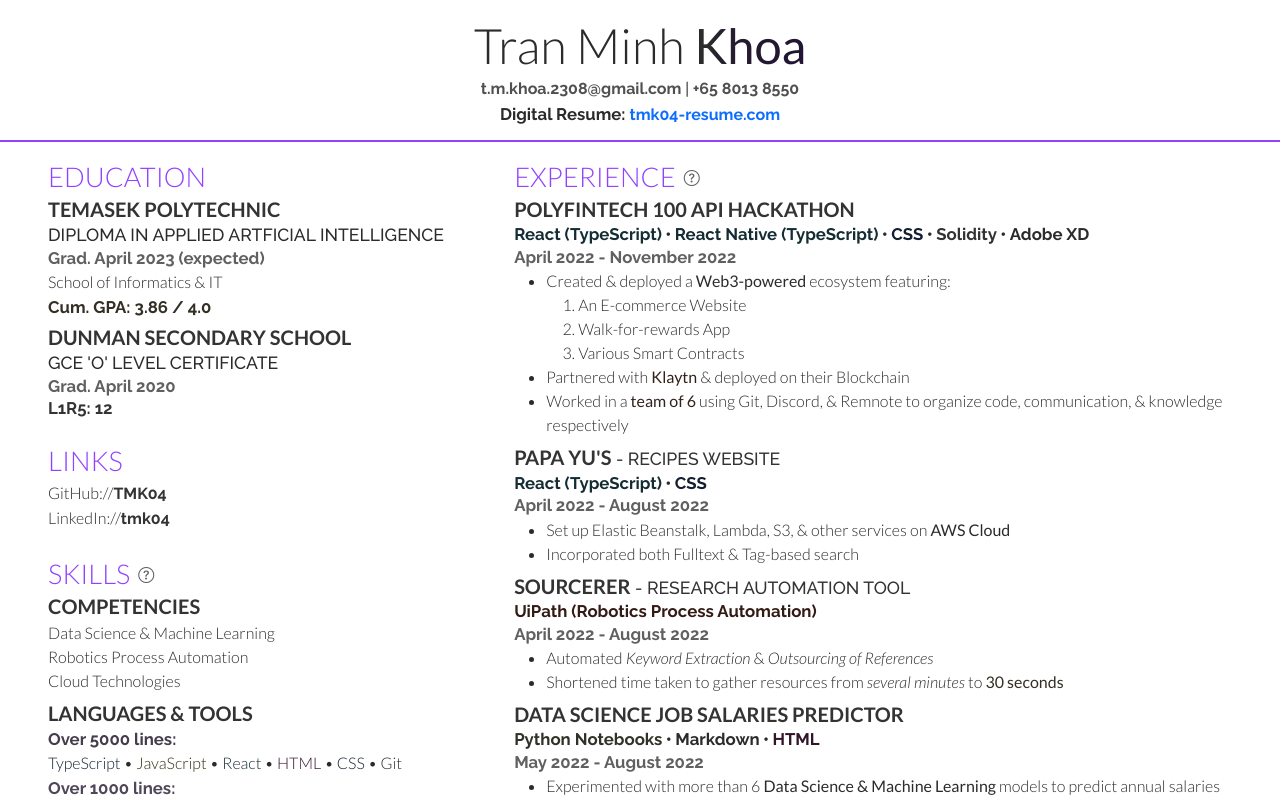
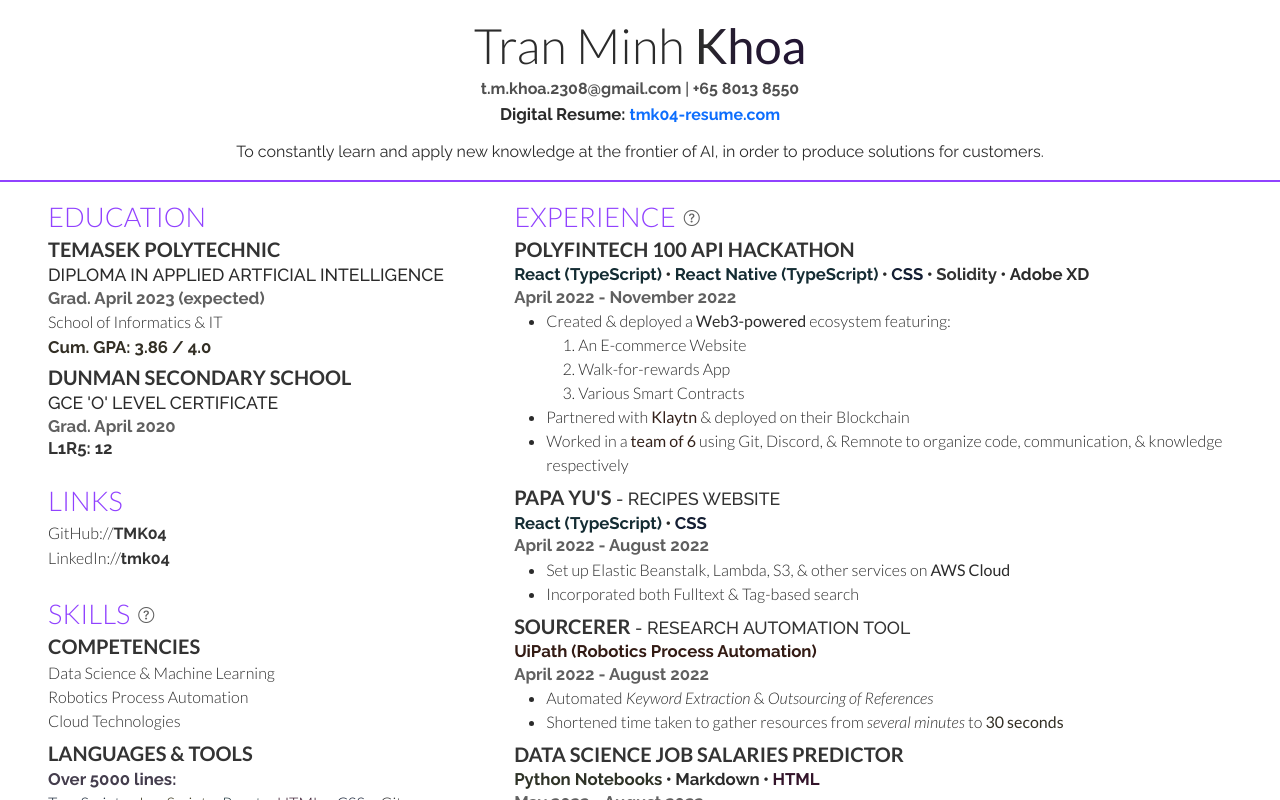
Before and after one commit to TMK04/resume, a React (Create React App) app: page / in a window 1280 px wide. Shown: the top 800 px of the page. Built offline with nearby package versions, Linux system fonts and the light colour scheme.

Commit message:
feat(header): add objective

```diff
--- a/src/App.css
+++ b/src/App.css
@@ -16,3 +16,7 @@
 #top-aside {
   flex-grow: 1;
 }
+
+#objective {
+  width: 72%;
+}
--- a/src/App.tsx
+++ b/src/App.tsx
@@ -46,6 +46,10 @@ function App() {
             </H5>
           </div>
         </address>
+        <p className="mt-3 mx-auto raleway" id="objective">
+          To constantly learn and apply new knowledge at the frontier of AI, in order to produce
+          solutions for customers.
+        </p>
       </header>
       <Separator />
       <main className="d-block d-md-flex gap-5 mx-5">
```
